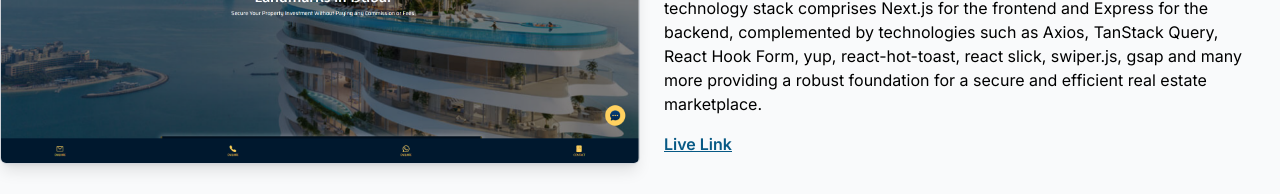
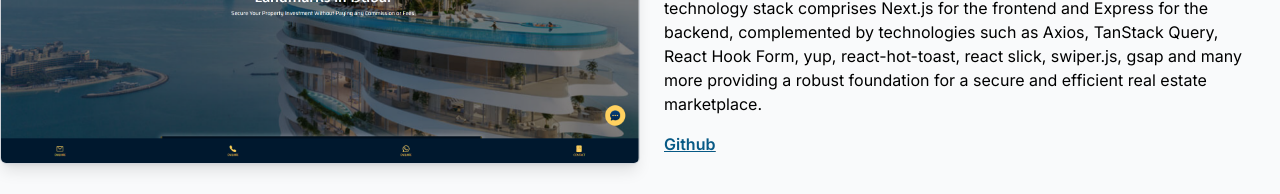
Before and after one commit to ArshadChowdhury/portfolio-site, a Next.js app: page /projects in a window 1280 px wide. Shown: the part 1280-1474 px from the top of the page. Built offline with nearby package versions, Linux system fonts and the light colour scheme.

Commit message:
Changed live link url from staging to production for supplers and chefk

```diff
--- a/app/projects/page.tsx
+++ b/app/projects/page.tsx
@@ -9,7 +9,7 @@ const projectsInfo = [
     projectHeading: "Supplers",
     projectDetails:
       "Here's Supplers, a leading platform in the furniture and interior design industry, to enhance its functionality and user experience. As a developer, my role was pivotal in implementing robust data management solutions by designing and integrating APIs for CRUD operations. Utilizing a diverse set of technologies including Next.js 12/13, Axios, TanStack Query, Formik, yup, react-hot-toast, react slick, swiper.js, and mobX, I contributed to significant improvements in UI/UX through various feature implementations. Our efforts aimed at delivering a seamless experience for users within the platform, further solidifying Supplers' position as a global community for the furniture and interior design industry.",
-    liveLink: "https://staging.supplers.com/",
+    liveLink: "https://supplers.com/",
     github: "#",
   },
   {
@@ -17,7 +17,7 @@ const projectsInfo = [
     projectHeading: "Chef Koochooloo",
     projectDetails:
       "Chef Koochooloo, is an NSF award winner backed company, provides a curriculum and technological platform that teaches kids Social Responsibility, Global Competency, and STEAM (science, technology, engineering, art, and math) through cooking healthy international recipes, via dynamic educational apps, interactive services, and engaging curriculum. I played a pivotal role in the development & enhancement of this educational platform. The project was in Angular 10, we migrated it to Angular 16. Despite having no experience in Angular I managed to learn Angular basics within 2 weeks & swiftly tackle 250-300 bugs within the next 1 month, transforming a previously dead project into a smoothly running application within 1.5 months, built a lot of features in express and migrated assets from Google Cloud Bucket to AWS s3 Bucket as well.",
-    liveLink: "https://app.staging.chefkoochooloo.com/#/",
+    liveLink: "https://app.chefkoochooloo.com/#/",
     github: "#",
   },
   {
@@ -25,8 +25,8 @@ const projectsInfo = [
     projectHeading: "My Dubai Properties",
     projectDetails:
       "My Dubai Properties is a sophisticated real estate platform meticulously crafted for seamless property transactions in the vibrant city of Dubai. Developed by a dedicated client, the website offers an extensive array of properties including apartments, villas, duplexes, and more. Its user-centric design ensures a delightful experience, enhanced by the integration of an intuitive map feature for effortless property location. The cutting-edge technology stack comprises Next.js for the frontend and Express for the backend, complemented by technologies such as Axios, TanStack Query, React Hook Form, yup, react-hot-toast, react slick, swiper.js, gsap and many more providing a robust foundation for a secure and efficient real estate marketplace. ",
-    liveLink: "https://my-dubaiproperties.com/",
-    github: "#",
+    liveLink: "#",
+    github: "https://github.com/ArshadChowdhury/my-dubai-properties",
   },
   {
     imageSrc: "/project_5.png",
@@ -97,6 +97,7 @@ const ProjectsPage = () => (
             <h4 className="text-2xl">{project.projectHeading}</h4>
             <p className="text-sm md:text-base">{project.projectDetails}</p>
             <div className="flex gap-4 underline">
+              {project.liveLink.length > 1 ? (
                 <Link
                   className="hover:text-sky-900 text-sky-800 dark:text-sky-400 dark:hover:text-sky-300 font-semibold"
                   target="_blank"
@@ -104,6 +105,7 @@ const ProjectsPage = () => (
                 >
                   Live Link
                 </Link>
+              ) : null}
               {project.github.length > 1 ? (
                 <Link
                   className="hover:text-sky-900 text-sky-800 dark:text-sky-400 dark:hover:text-sky-300 font-semibold"
```
Also changed, not shown: 1 other file (tests, documents, lock files or other folders). Lines whose indentation alone changed are shown as unchanged.
